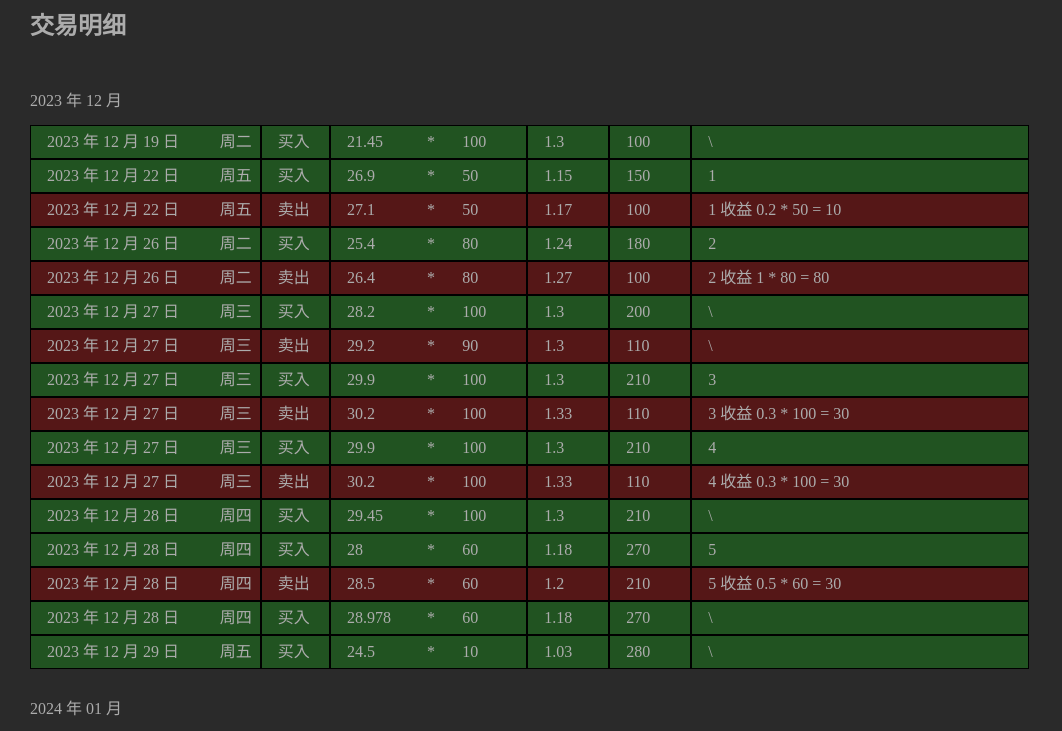
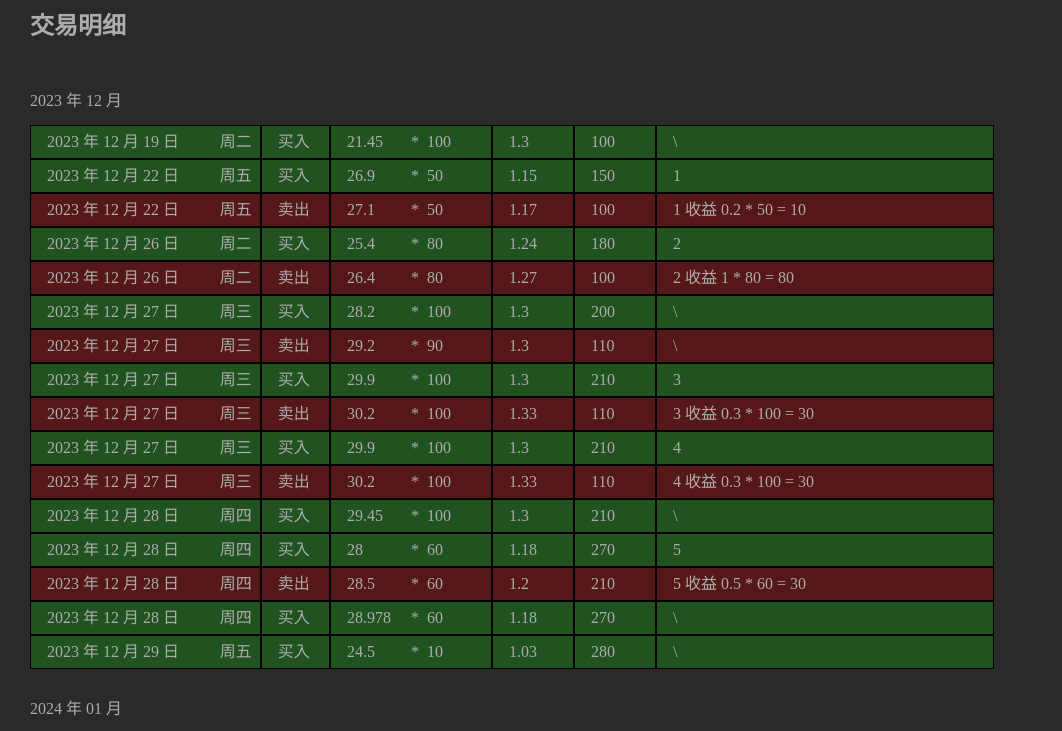
Before and after one commit to dsqiao/trade, a Vue app: page /history/mara in a window 1280 px wide. Shown: the part 860-1591 px from the top of the page, without its empty margins (0-1062 px from the left). Built offline with nearby package versions, Linux system fonts and the light colour scheme.

Commit message:
样式调整

```diff
--- a/src/components/StockHistory.vue
+++ b/src/components/StockHistory.vue
@@ -55,7 +55,7 @@ const calculateData = () => {
         incomeAmount.value += tran.price * tran.number;
         costWithFee.value -= (tran.price * tran.number - tran.fee);
       }
-      tran.currentHolding = holdingNum.value
+      tran.currentHolding = holdingNum.value;
     }
     monthlyReport.push(`${month.month.slice(0, 4)} 年 ${month.month.slice(4)} 月结束时，持股：${holdingNum.value}, 成本线 $ ${(costWithFee.value / holdingNum.value).toFixed(3)}`);
   }
@@ -188,12 +188,14 @@ export default {
 .number {
   width: 4rem;
   border-left: 0 !important;
+  padding: 0 !important;
 }
 
 .sign {
-  width: 1.2rem;
+  width: 1rem;
   border-left: 0 !important;
   border-right: 0 !important;
+  padding: 0 !important;
 }
 
 .fee {
```
